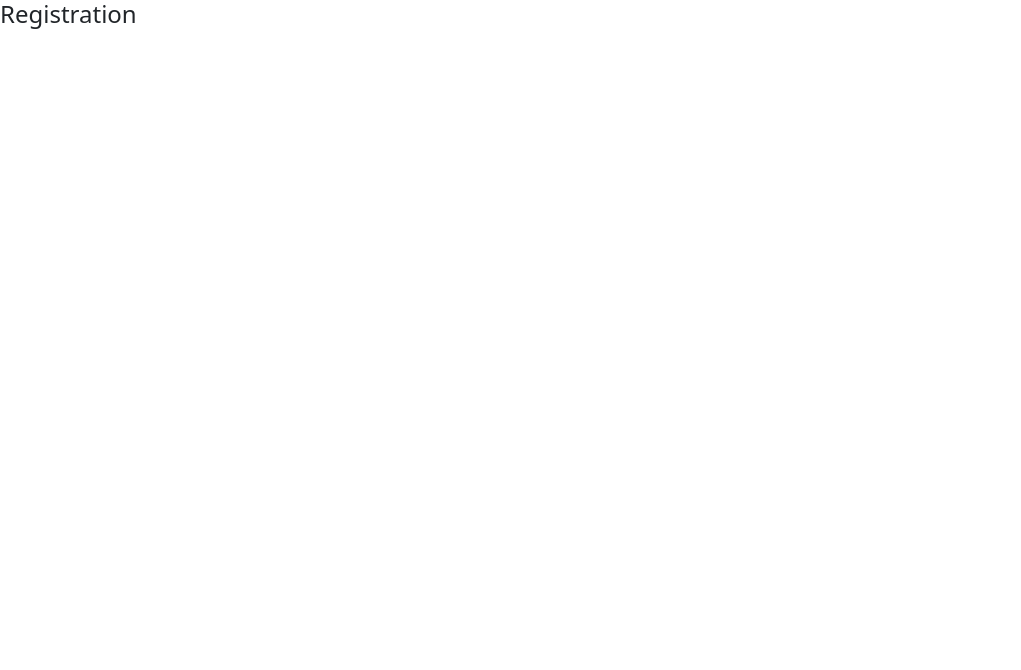
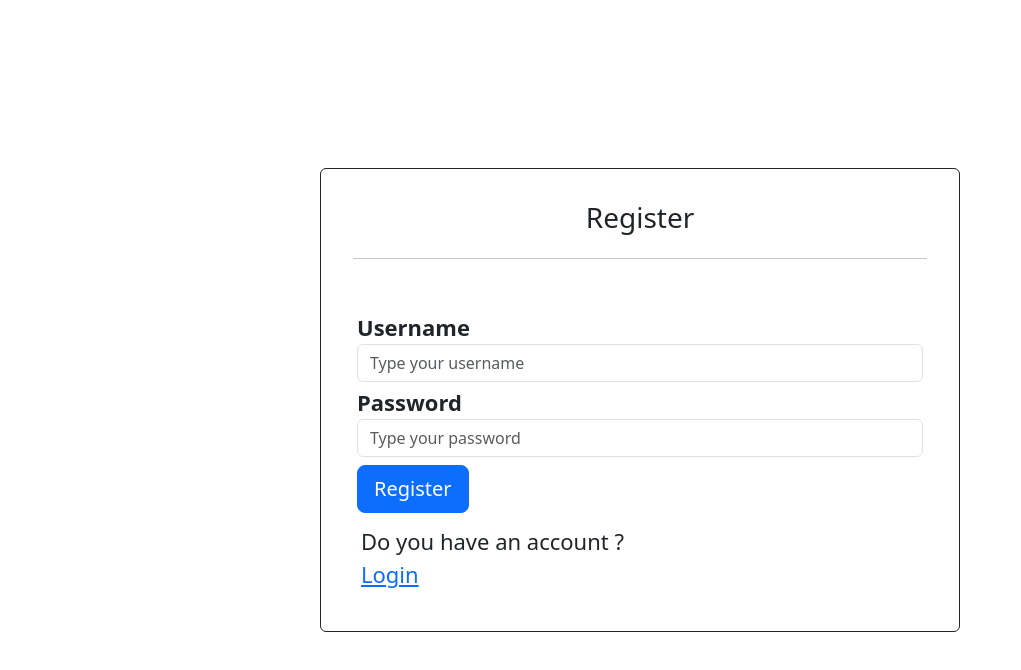
Before and after one commit to RudovichNazar23/Notes, a React (Create React App) app in the folder frontend/: page /registration in a window 1280 px wide. Shown: the top 670 px of the page, without its empty margins (0-1021 px from the left). Built offline with nearby package versions, Linux system fonts and the light colour scheme; no server answers.

Commit message:
modified registration form

```diff
--- a/frontend/src/components/LoginForm.jsx
+++ b/frontend/src/components/LoginForm.jsx
@@ -23,7 +23,7 @@ export default function LoginForm(){
                     inputPlaceHolder={"Type your password"}
                 />
                 <FormButton buttonText={"Login"} />
-                <FormFooter linkPath={"/registartion"} linkText={"Register"} footerText={"Don't you have an account ?"} />
+                <FormFooter linkPath={"/registration"} linkText={"Register"} footerText={"Don't you have an account ?"} />
             </form>
         </FormContainer>
     );
--- a/frontend/src/components/RegistrationForm.jsx
+++ b/frontend/src/components/RegistrationForm.jsx
@@ -1,9 +1,29 @@
+import FormHeader from "./FormComponents/FormHeader";
+import FormGroup from "./FormComponents/FormGroup";
+import FormFooter from "./FormComponents/FormFooter";
+import FormContainer from "./FormComponents/FormContainer";
+import FormButton from "./FormComponents/FormButton";
+
 export default function RegistrationForm(){
     return (
-        <div>
-            <h4>
-                Registration
-            </h4>
-        </div>
+        <FormContainer>
+            <FormHeader headerValue={"Register"} />
+            <form className="p-3">
+                <FormGroup
+                        labelValue={"Username"}
+                        inputType={"text"}
+                        inputName={"username"}
+                        inputPlaceHolder={"Type your username"}
+                />
+                <FormGroup
+                        labelValue={"Password"}
+                        inputType={"password"}
+                        inputName={"password"}
+                        inputPlaceHolder={"Type your password"}
+                />
+                <FormButton buttonText={"Register"} />
+                <FormFooter linkPath={"/"} linkText={"Login"} footerText={"Do you have an account ?"} />
+            </form>
+        </FormContainer>
     );
 };
```
